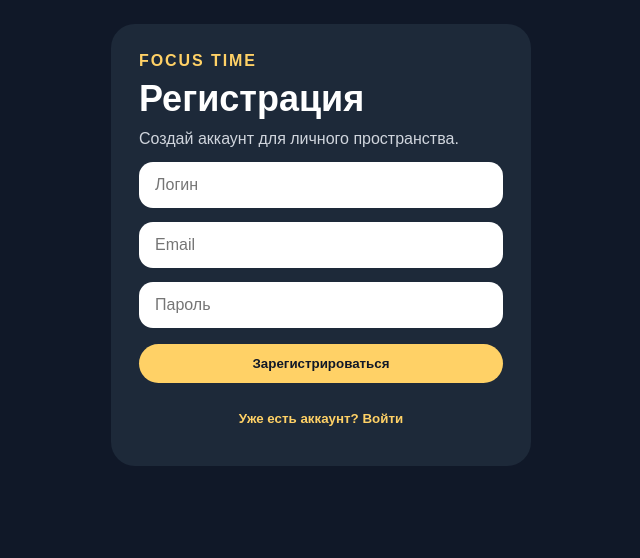
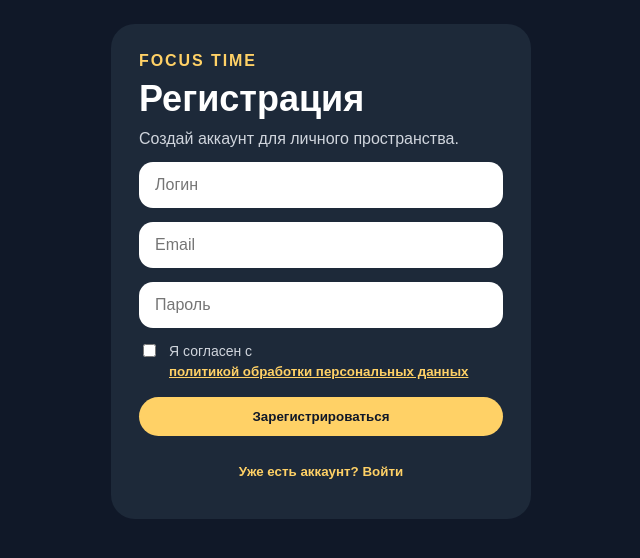
Before and after one commit to uplink0/Time-app, a Vue app in the folder frontend/: page / in a window 1280 px wide. Both pictures are taken after a click on the button "Нет аккаунта? Зарегистрироваться". Shown: the top 558 px of the page, without its empty margins (319-959 px from the left). Built offline with nearby package versions, Linux system fonts and the light colour scheme; what @meforma/vue-toaster would draw is missing.

Commit message:
Add privacy policy consent to registration

```diff
--- a/frontend/src/components/Auth.vue
+++ b/frontend/src/components/Auth.vue
@@ -17,6 +17,35 @@
     <input v-if="isRegister" v-model="email" placeholder="Email" type="email" />
 
     <input v-model="password" placeholder="Пароль" type="password" />
+
+    <label v-if="isRegister" class="privacy-check">
+      <input v-model="privacyAccepted" type="checkbox" />
+      <span>
+        Я согласен с
+        <button class="privacy-link" type="button" @click="showPrivacyPolicy = !showPrivacyPolicy">
+          политикой обработки персональных данных
+        </button>
+      </span>
+    </label>
+
+    <div v-if="isRegister && showPrivacyPolicy" class="privacy-box">
+      <h3>Политика обработки персональных данных</h3>
+      <p>
+        Сервис Focus Time собирает минимальные данные, необходимые для работы приложения:
+        логин, email, хеш пароля и данные о фокус-сессиях.
+      </p>
+      <p>
+        Данные используются только для регистрации, входа в аккаунт, хранения личной статистики
+        и работы пользовательских сессий.
+      </p>
+      <p>
+        Пароли не хранятся в открытом виде. Для защиты используются HTTPS, JWT, bcrypt,
+        firewall и резервное копирование базы данных.
+      </p>
+      <p>
+        Пользователь может запросить удаление аккаунта и связанных данных у администратора сервиса.
+      </p>
+    </div>
 
     <button @click="submit" :disabled="loading">
       {{ isRegister ? 'Зарегистрироваться' : 'Войти' }}
@@ -53,6 +82,8 @@ export default {
       username: '',
       email: '',
       password: '',
+      privacyAccepted: false,
+      showPrivacyPolicy: false,
       loading: false,
       message: '',
     }
@@ -62,12 +93,19 @@ export default {
     toggleMode() {
       this.isRegister = !this.isRegister
       this.message = ''
+      this.privacyAccepted = false
+      this.showPrivacyPolicy = false
     },
 
     async submit() {
       try {
         this.loading = true
         this.message = ''
+
+        if (this.isRegister && !this.privacyAccepted) {
+          this.message = 'Необходимо согласиться с политикой обработки персональных данных'
+          return
+        }
 
         const endpoint = this.isRegister
           ? `${this.apiUrl}/auth/register`
@@ -168,4 +206,49 @@ button {
   margin-top: 12px;
   color: #ffb4b4;
 }
+
+.privacy-check {
+  display: flex;
+  gap: 10px;
+  align-items: flex-start;
+  margin-top: 14px;
+  color: #d0d5dd;
+  font-size: 14px;
+  line-height: 1.4;
+}
+
+.privacy-check input {
+  width: auto;
+  margin-top: 2px;
+}
+
+.privacy-link {
+  width: auto;
+  margin: 0;
+  padding: 0;
+  border-radius: 0;
+  background: transparent;
+  color: #ffd166;
+  text-decoration: underline;
+}
+
+.privacy-box {
+  margin-top: 14px;
+  padding: 14px;
+  border-radius: 14px;
+  background: #101828;
+  color: #d0d5dd;
+  font-size: 13px;
+  line-height: 1.45;
+}
+
+.privacy-box h3 {
+  margin: 0 0 8px;
+  color: #fff;
+  font-size: 16px;
+}
+
+.privacy-box p {
+  margin: 8px 0;
+}
 </style>
```
